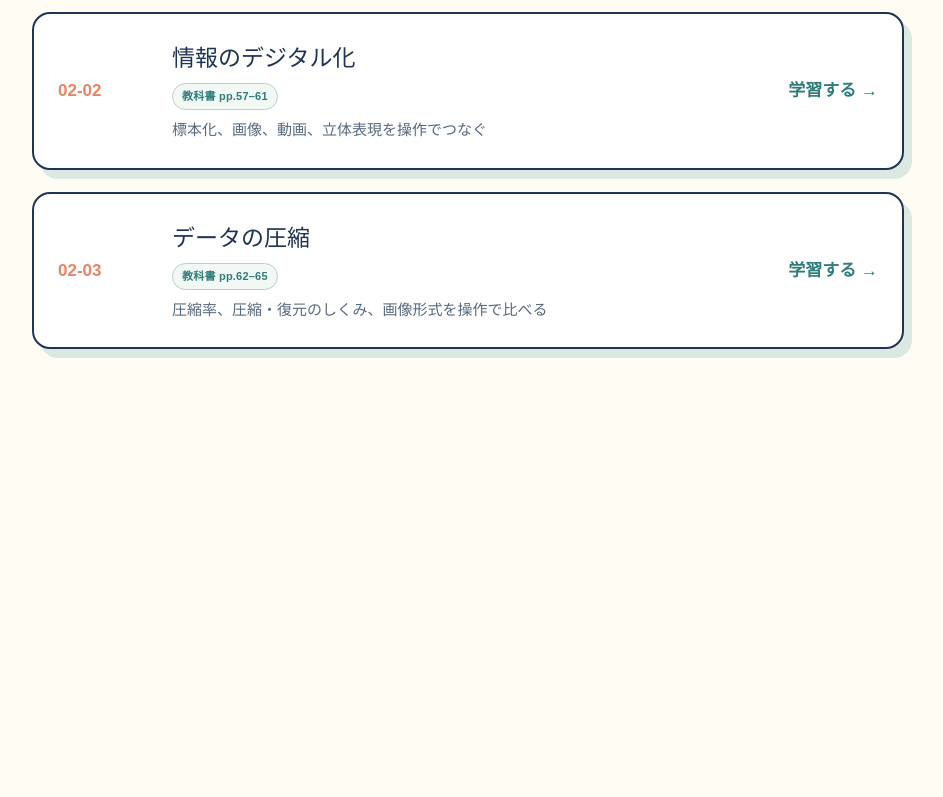
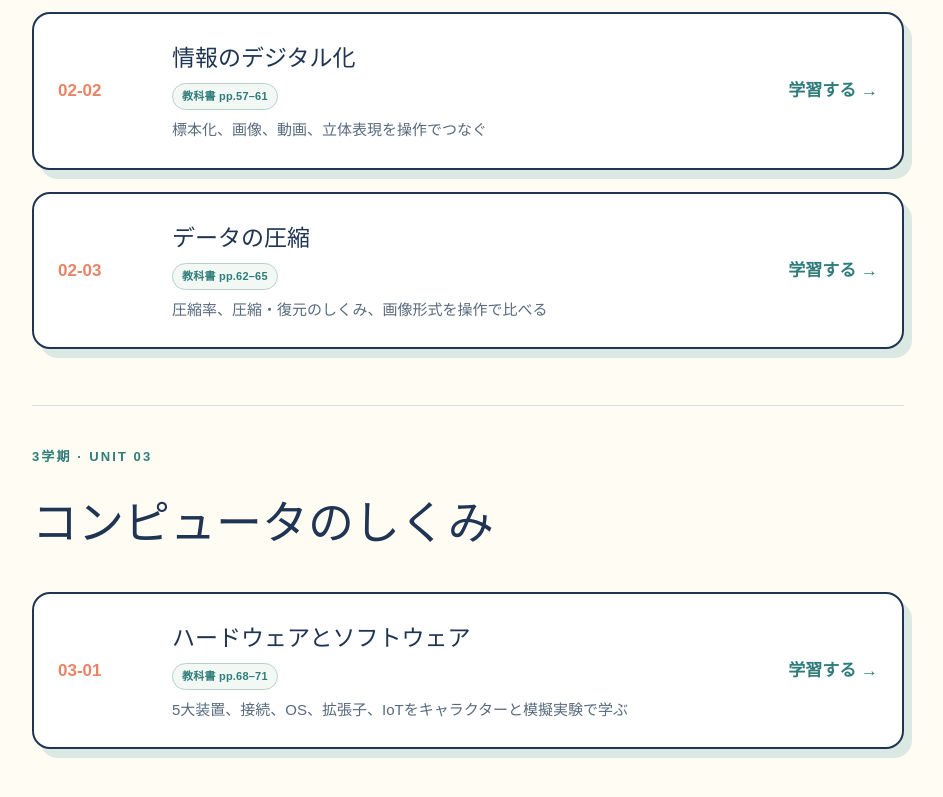
Before and after one commit to KeiichiKure/YSFH-Infomatics-2026, a Next.js app: page / in a window 1280 px wide. Shown: the part 963-1760 px from the top of the page, without its empty margins (172-1115 px from the left). Before the commit the page ends 1412 px from the top, so only its background shows below. Built offline with nearby package versions, Linux system fonts and the light colour scheme; no server answers.

Commit message:
Publish hardware and software unit link

```diff
--- a/app/page.tsx
+++ b/app/page.tsx
@@ -72,6 +72,19 @@ export default function Home() {
           </div>
           <span className="unit-status">学習する →</span>
         </Link>
+        <div className="section-heading unit-group-heading">
+          <p className="eyebrow">3学期 · UNIT 03</p>
+          <h2>コンピュータのしくみ</h2>
+        </div>
+        <Link className="unit-card unit-card-active" href="/units/03-01/">
+          <span className="unit-number">03-01</span>
+          <div>
+            <h3>ハードウェアとソフトウェア</h3>
+            <span className="textbook-page">教科書 pp.68–71</span>
+            <p>5大装置、接続、OS、拡張子、IoTをキャラクターと模擬実験で学ぶ</p>
+          </div>
+          <span className="unit-status">学習する →</span>
+        </Link>
       </section>
     </main>
   );
--- a/app/units/03-01/page.tsx
+++ b/app/units/03-01/page.tsx
@@ -14,7 +14,6 @@ const description = '機器・OS・アプリの協力を、接続、印刷、フ
 
 export const metadata: Metadata = {
   title, description,
-  robots: { index: false, follow: false },
   openGraph: { title, description, images: [] },
   twitter: { title, description, images: [] },
 };
```
Also changed, not shown: app/globals.css.
